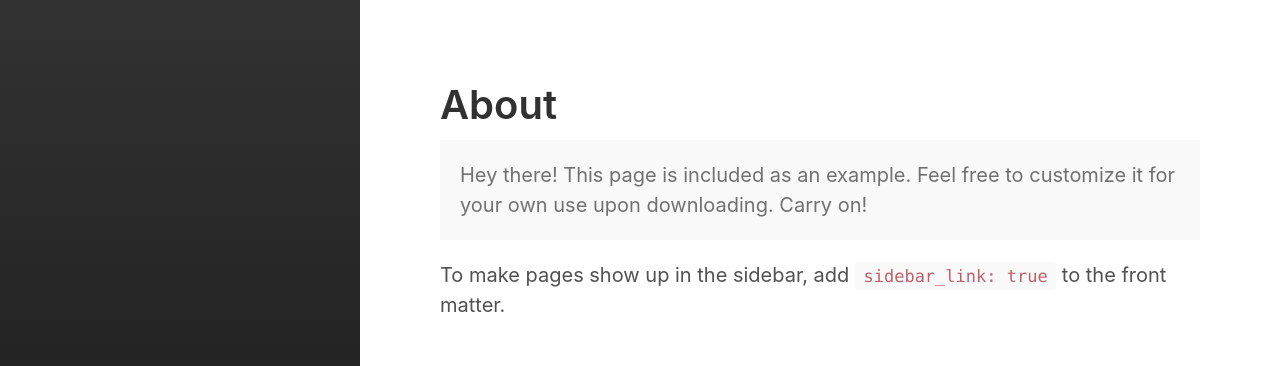
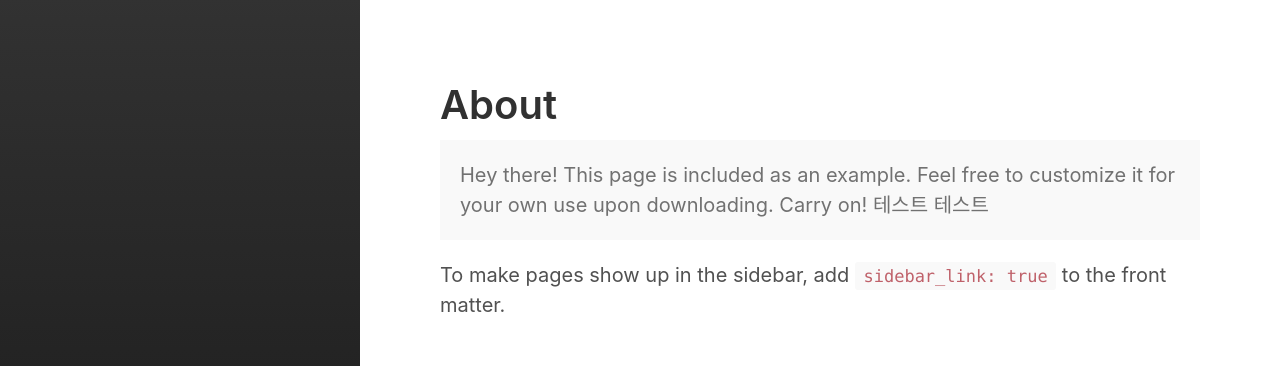
Before and after one commit to dsikeres1/incio.github.io, a Jekyll site: the page built from about.md, in a window 1280 px wide. Shown: the top 366 px of the page. Built offline with Jekyll 4.4.1, drawn with Linux system fonts in a browser that asks for light colours.

Commit message:
Update about.md

```diff
--- a/about.md
+++ b/about.md
@@ -7,6 +7,7 @@ sidebar_link: true
 <p class="message">
   Hey there! This page is included as an example. Feel free to customize it
   for your own use upon downloading. Carry on!
+  테스트 테스트
 </p>
 
 To make pages show up in the sidebar, add `sidebar_link: true` to the front
```
